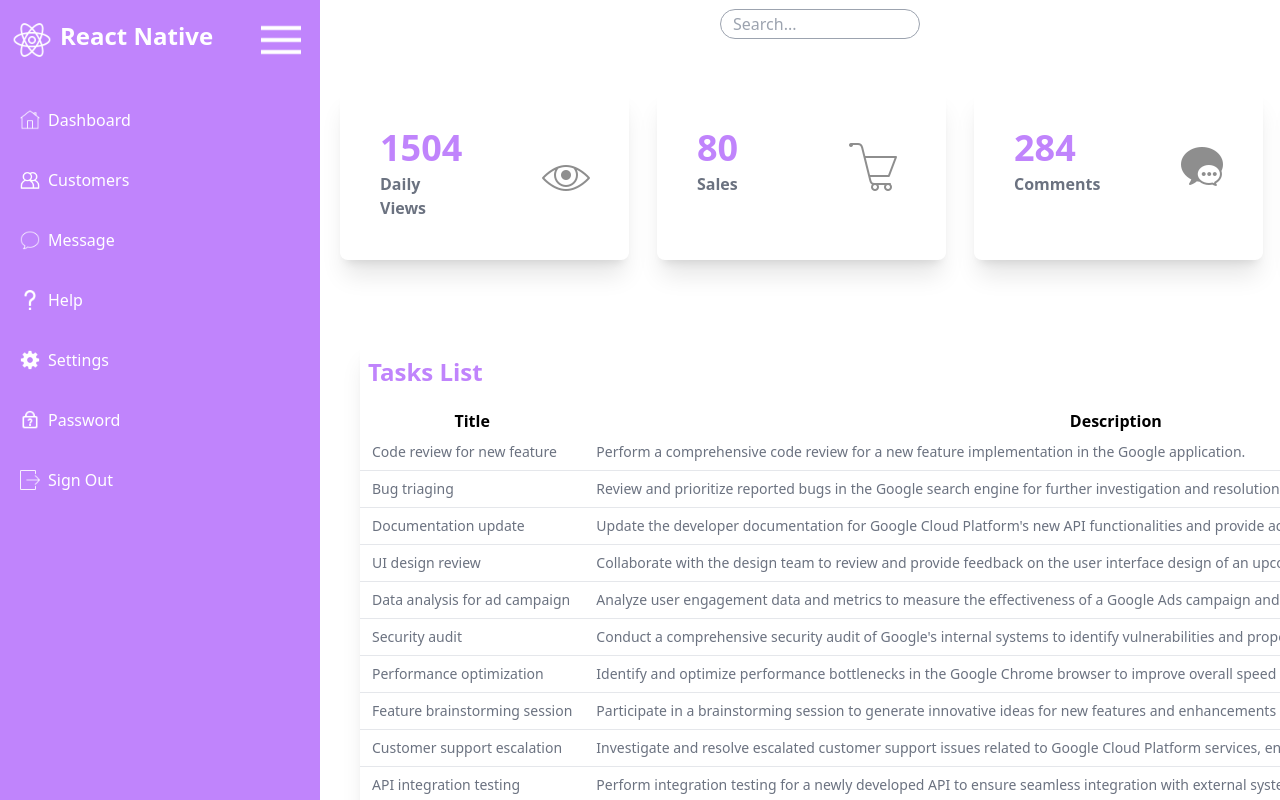
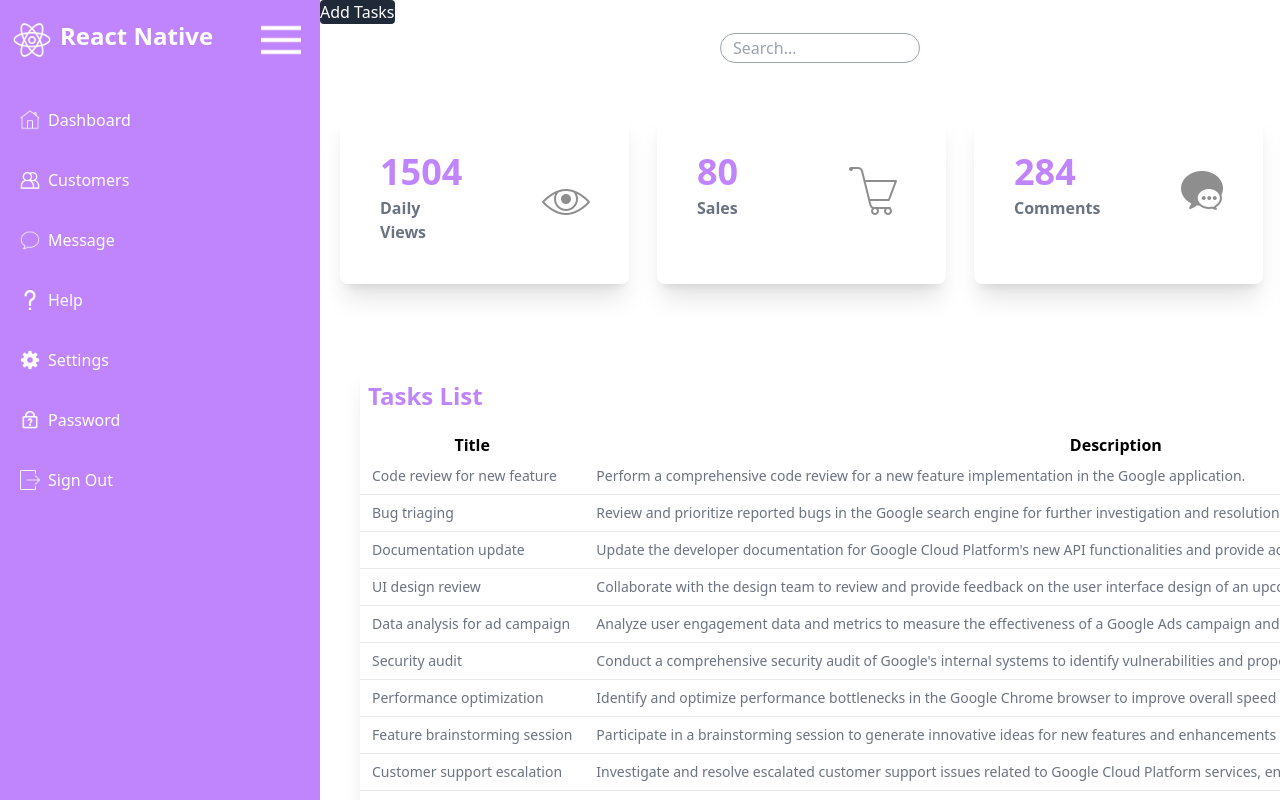
Before and after one commit to dbaron5/dashboard-react-project, a React (Vite) app in the folder dashboard-react-project/: page / in a window 1280 px wide. Shown: the top 800 px of the page. Built offline with nearby package versions, Linux system fonts and the light colour scheme.

Commit message:
weekend updates

```diff
--- a/dashboard-react-project/src/components/Dashboard.jsx
+++ b/dashboard-react-project/src/components/Dashboard.jsx
@@ -7,6 +7,7 @@
 const Dashboard = ({ stats, users, tasks }) => {
   return (
     <>
+      <button className="bg-gray-800 rounded text-white transition">Add Tasks</button>
       <div className="flex items-center justify-between px-4 py-2 pb-10">
         <div className="flex items-center pl-96">
           <input
```
